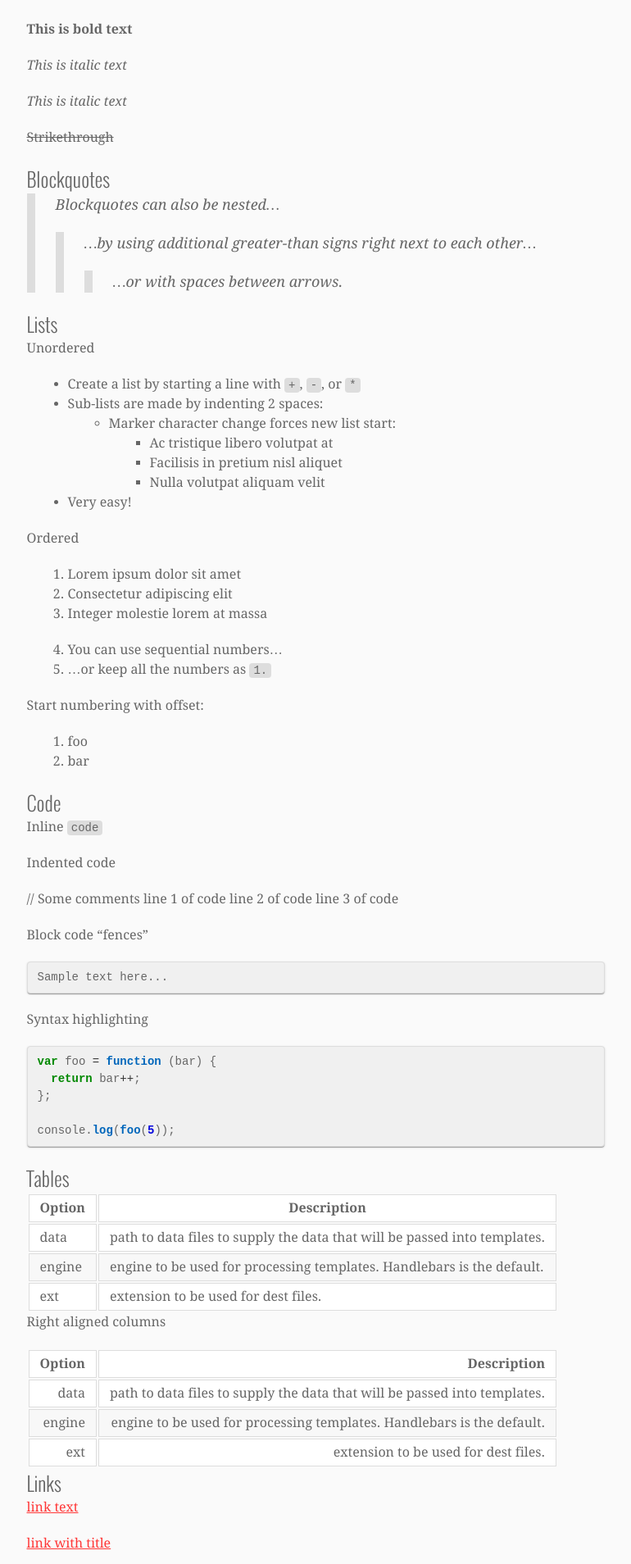
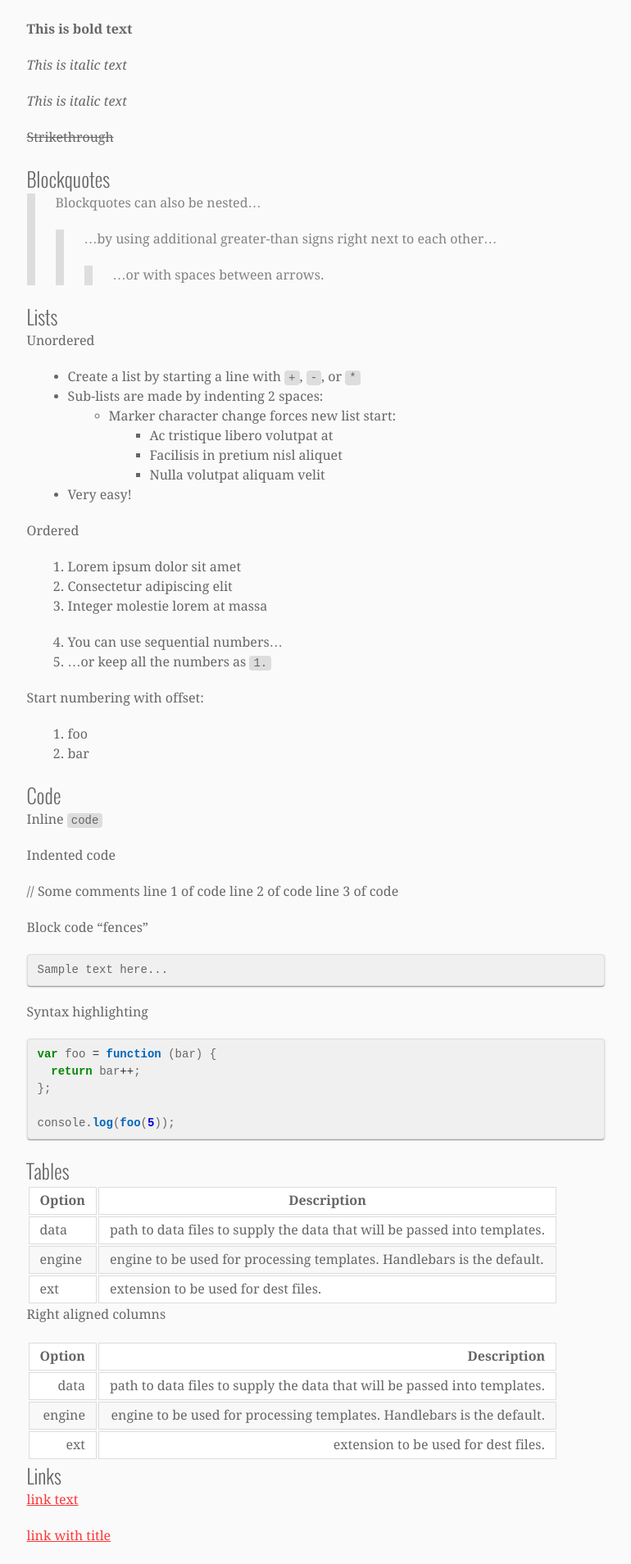
Before and after one commit to radmerti/radmerti.github.io, a Jekyll site: the page built from _posts/2019-01-17-markdown-elements.md, in a window 1280 px wide. Shown: the part 1673-3581 px from the top of the page at 82% size, without its empty margins (255-1025 px from the left). Built offline with Jekyll 4.4.1, drawn with Linux system fonts in a browser that asks for light colours.

Commit message:
Change styling of block quotes. Not italic anymore and same font-size.

```diff
--- a/_sass/_base.scss
+++ b/_sass/_base.scss
@@ -164,11 +164,11 @@ body article {
   * Blockquotes
   */
   blockquote {
-    color: $text-color;
+    color: $grey-color;
     border-left: 10px solid $grey-color-light;
     padding-left: $horizontal-spacing-unit / 2;
-    font-size: 18px;
-    font-style: italic;
+    // font-size: 18px;
+    // font-style: italic;
 
     > :last-child {
         margin-bottom: 0;
```
